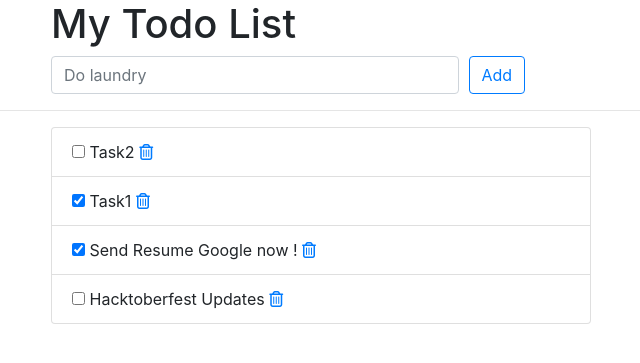
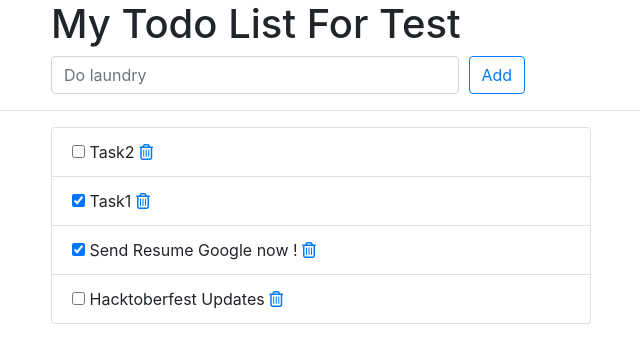
Before and after one commit to TejasPatel007/test-app, a Django app: page /todos/ in a window 1280 px wide. Shown: the top 363 px of the page, without its empty margins (224-864 px from the left). Run offline with Django 3.2, Linux system fonts and the light colour scheme; data comes from the database, SQL or seed files in the repository; some libraries are stand-ins or nearby versions.

Commit message:
changed index file

```diff
--- a/todos/templates/todos/index.html
+++ b/todos/templates/todos/index.html
@@ -12,7 +12,7 @@
     <div class="offset-md-2 col-lg-9">
       <div class="page-header">
         <h1>
-          My Todo List
+          My Todo List For Test
         </h1>
       </div>
     </div>
```
